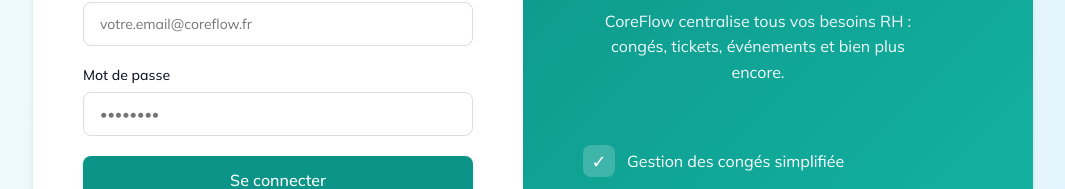
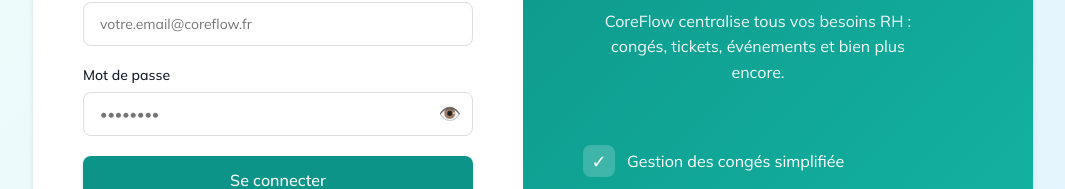
Before and after one commit to 2026-BTS-SIO2-ESIC/CoreFlow, a Vue app in the folder Frontend/: page /login in a window 1280 px wide. Shown: the part 316-505 px from the top of the page, without its empty margins (107-1172 px from the left). Built offline with nearby package versions, Linux system fonts and the light colour scheme.

Commit message:
Ajout d'un toggleEyes + filtrage Actif/inactif + Texte en blancs

```diff
--- a/Frontend/src/views/AdminUserView.vue
+++ b/Frontend/src/views/AdminUserView.vue
@@ -228,7 +228,12 @@
               </div>
               <div class="form-group" v-if="showCreateModal">
                 <label>Mot de passe <span class="required">*</span></label>
-                <input v-model="formData.password" type="password" placeholder="••••••••" required minlength="6" />
+                <div class="password-input-wrapper">
+                  <input v-model="formData.password" :type="showPassword ? 'text' : 'password'" placeholder="••••••••" required minlength="6" />
+                  <button type="button" class="toggle-password" @click="showPassword = !showPassword">
+                    {{ showPassword ? '🙈' : '👁️' }}
+                  </button>
+                </div>
                 <span class="input-hint">Minimum 6 caractères</span>
               </div>
               <div class="form-group">
@@ -335,6 +340,7 @@
       showCreateModal: false,
       showEditModal: false,
       showDeleteModal: false,
+      showPassword: false,
       loading: false,
       errorMessage: null,
       userToDelete: null,
@@ -411,7 +417,7 @@
 
       if (this.filterActif !== '') {
         const isActif = this.filterActif === 'true';
-        filtered = filtered.filter(u => u.est_actif === isActif);
+        filtered = filtered.filter(u => Boolean(u.est_actif) === isActif);
       }
 
       this.filteredUsers = filtered;
@@ -855,6 +861,7 @@
   font-weight: 700;
   font-size: 32px;
   margin-bottom: 8px;
+  color: white;
 }
 
 .page-header p {
@@ -1269,6 +1276,33 @@
   margin-top: 4px;
 }
 
+.password-input-wrapper {
+  position: relative;
+  display: flex;
+  align-items: center;
+}
+
+.password-input-wrapper input {
+  padding-right: 45px;
+}
+
+.toggle-password {
+  position: absolute;
+  right: 12px;
+  background: none;
+  border: none;
+  cursor: pointer;
+  font-size: 18px;
+  padding: 0;
+  display: flex;
+  align-items: center;
+  justify-content: center;
+}
+
+.toggle-password:hover {
+  opacity: 0.7;
+}
+
 .info-box {
   background: #F0FDFA;
   border-left: 4px solid #0D9488;
--- a/Frontend/src/views/LoginView.vue
+++ b/Frontend/src/views/LoginView.vue
@@ -30,13 +30,18 @@
 
         <div class="form-group">
           <label for="password">Mot de passe</label>
+          <div class="password-input-wrapper">
             <input
               id="password"
               v-model="password"
-            type="password"
+              :type="showPassword ? 'text' : 'password'"
               placeholder="••••••••"
               required
             />
+            <button type="button" class="toggle-password" @click="showPassword = !showPassword">
+              {{ showPassword ? '🙈' : '👁️' }}
+            </button>
+          </div>
         </div>
 
         <button type="submit" class="btn-login" :disabled="loading">
@@ -92,6 +97,7 @@
     return {
       email: '',
       password: '',
+      showPassword: false,
       loading: false,
       error: null
     }
@@ -322,6 +328,33 @@
         background: #F0FDFA;
     }
 
+    .password-input-wrapper {
+        position: relative;
+        display: flex;
+        align-items: center;
+    }
+
+    .password-input-wrapper input {
+        padding-right: 45px;
+    }
+
+    .toggle-password {
+        position: absolute;
+        right: 12px;
+        background: none;
+        border: none;
+        cursor: pointer;
+        font-size: 18px;
+        padding: 0;
+        display: flex;
+        align-items: center;
+        justify-content: center;
+    }
+
+    .toggle-password:hover {
+        opacity: 0.7;
+    }
+
     .error-message {
         background: #fee;
         color: #c33;
```
Also changed, not shown: 2 other files (tests, documents, lock files or other folders). Lines whose indentation alone changed are shown as unchanged.
